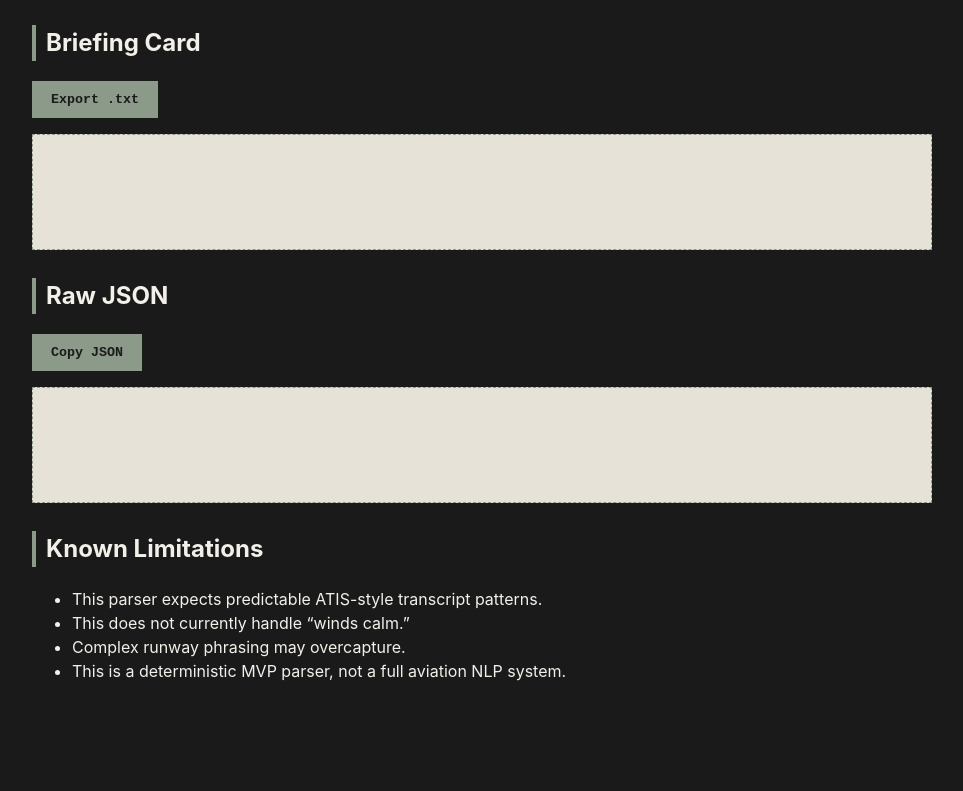
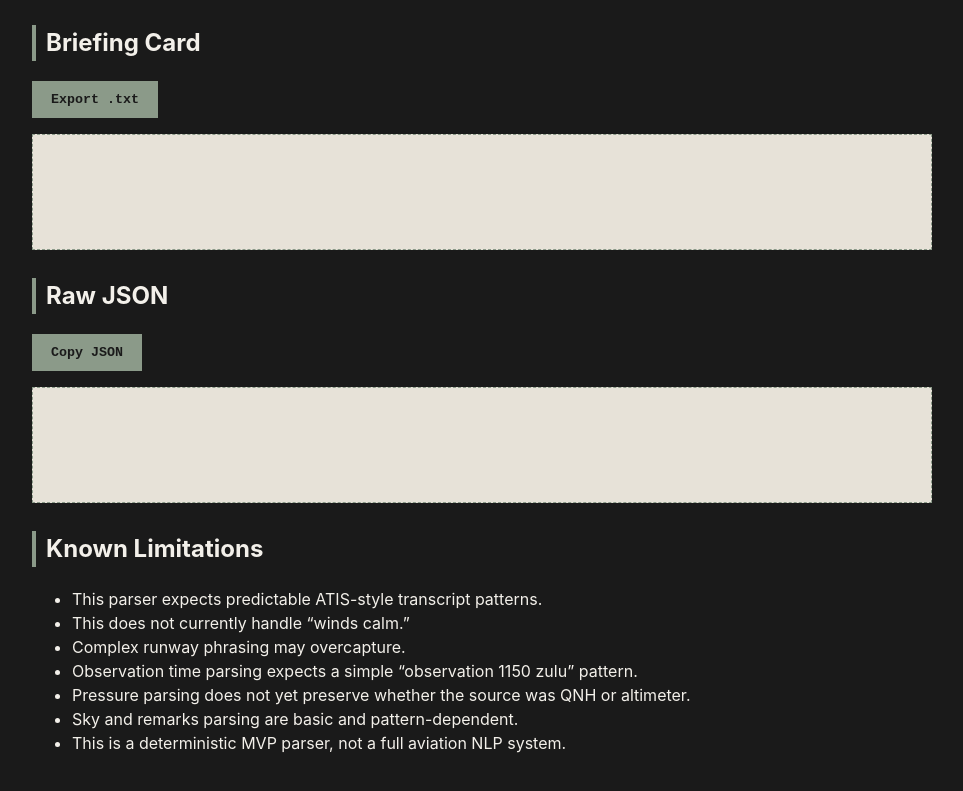
Before and after one commit to aeden-bourges/aviation-comms-assistant, a plain HTML site: page index.html in a window 1280 px wide. Shown: the part 723-1514 px from the top of the page, without its empty margins (158-1121 px from the left). Before the commit the page ends 1446 px from the top, so only its background shows below. Drawn offline with Linux system fonts and the light colour scheme.

Commit message:
Updated README for expanded parser

```diff
--- a/index.html
+++ b/index.html
@@ -36,6 +36,9 @@
             <li>This parser expects predictable ATIS-style transcript patterns.</li>
             <li>This does not currently handle “winds calm.”</li>
             <li>Complex runway phrasing may overcapture.</li>
+            <li>Observation time parsing expects a simple “observation 1150 zulu” pattern.</li>
+            <li>Pressure parsing does not yet preserve whether the source was QNH or altimeter.</li>
+            <li>Sky and remarks parsing are basic and pattern-dependent.</li>
             <li>This is a deterministic MVP parser, not a full aviation NLP system.</li>
         </ul>
 
```
Also changed, not shown: 1 other file.
